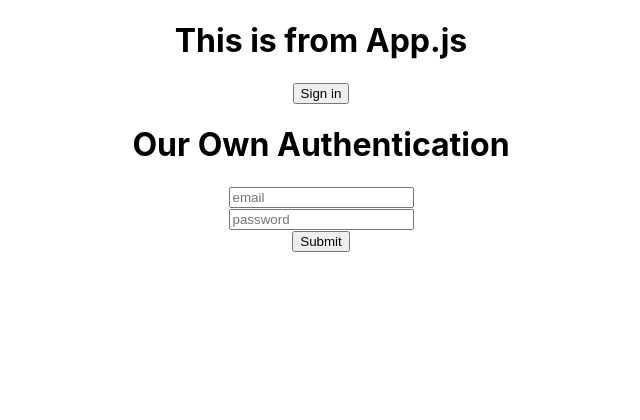
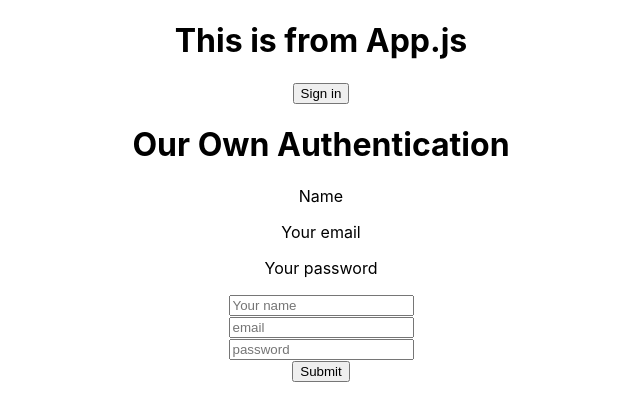
Before and after one commit to shamolmojumder/fire-base-auth, a React (Create React App) app: page / in a window 1280 px wide. Shown: the top 420 px of the page, without its empty margins (319-959 px from the left). Built offline with nearby package versions, Linux system fonts and the light colour scheme.

Commit message:
42-4 Update State from Form Field

```diff
--- a/src/App.js
+++ b/src/App.js
@@ -9,8 +9,8 @@ function App() {
     isSignIn:false,
     name:'',
     email:'',
+    password:'',
     photo:'',
-
   })
 
   if (firebase.apps.length===0) {
@@ -54,10 +54,11 @@ function App() {
 
   }
   const handleChange=(e)=>{
-    console.log(e.target.name,e.target.value);
+    debugger;
+    let isFormValid =true;
+    // console.log(e.target.name,e.target.value);
     if (e.target.name === "email") {
-      const isEmailValid =/\S+@\S+\.\S+/.test(e.target.value);
-      console.log(isEmailValid);
+      isFormValid =/\S+@\S+\.\S+/.test(e.target.value);
     }
     if (e.target.name === "password") {
       // Without it, your current regex only matches that you have 6 to 16 valid characters, it doesn't validate that it has at least a number, and at least a special character. That's what the lookahead above is for
@@ -66,8 +67,11 @@ function App() {
       // -ignore
       const isPasswordValid =e.target.value.length>6;
       const passwordHasNumber= /\d{1}/.test(e.target.value)
-      console.log(isPasswordValid && passwordHasNumber);
-
+        isFormValid=isPasswordValid && passwordHasNumber;
+    }if(isFormValid){
+      const newUserInfo={...user};
+      newUserInfo[e.target.name]=e.target.value;
+      setUser(newUserInfo)
     }
   }
 
@@ -93,12 +97,17 @@ function App() {
       </div>
     }
     <h1>Our Own Authentication</h1>
+    <p>Name {user.name}  </p>
+    <p>Your email {user.email}  </p>
+    <p>Your  password {user.password}  </p>
     <form onSubmit={handleSubmit}>
-    <input type="text" name="email" id="" onBlur={handleChange} placeholder="email" required/>
-    <br />
-    <input type="password" name="password" id="" onBlur={handleChange} placeholder="password" />
-    <br />
-    <input type="submit" value="Submit" />
+      <input type="text" name="name" id="" onBlur={handleChange} placeholder="Your name" required/>
+      <br />
+      <input type="text" name="email" id="" onBlur={handleChange} placeholder="email" required/>
+      <br />
+      <input type="password" name="password" id="" onBlur={handleChange} placeholder="password" required/>
+      <br />
+      <input type="submit" value="Submit" />
     </form>
     </div>
   );
```
